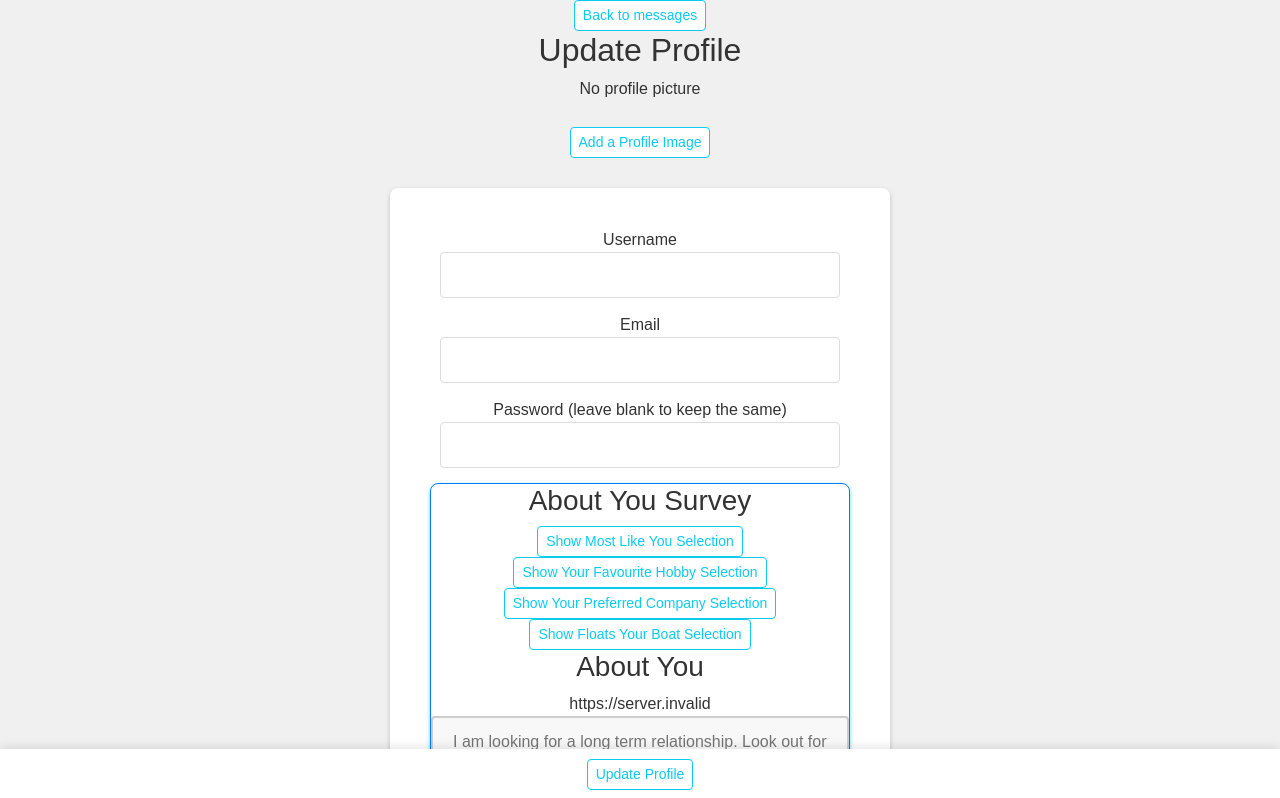
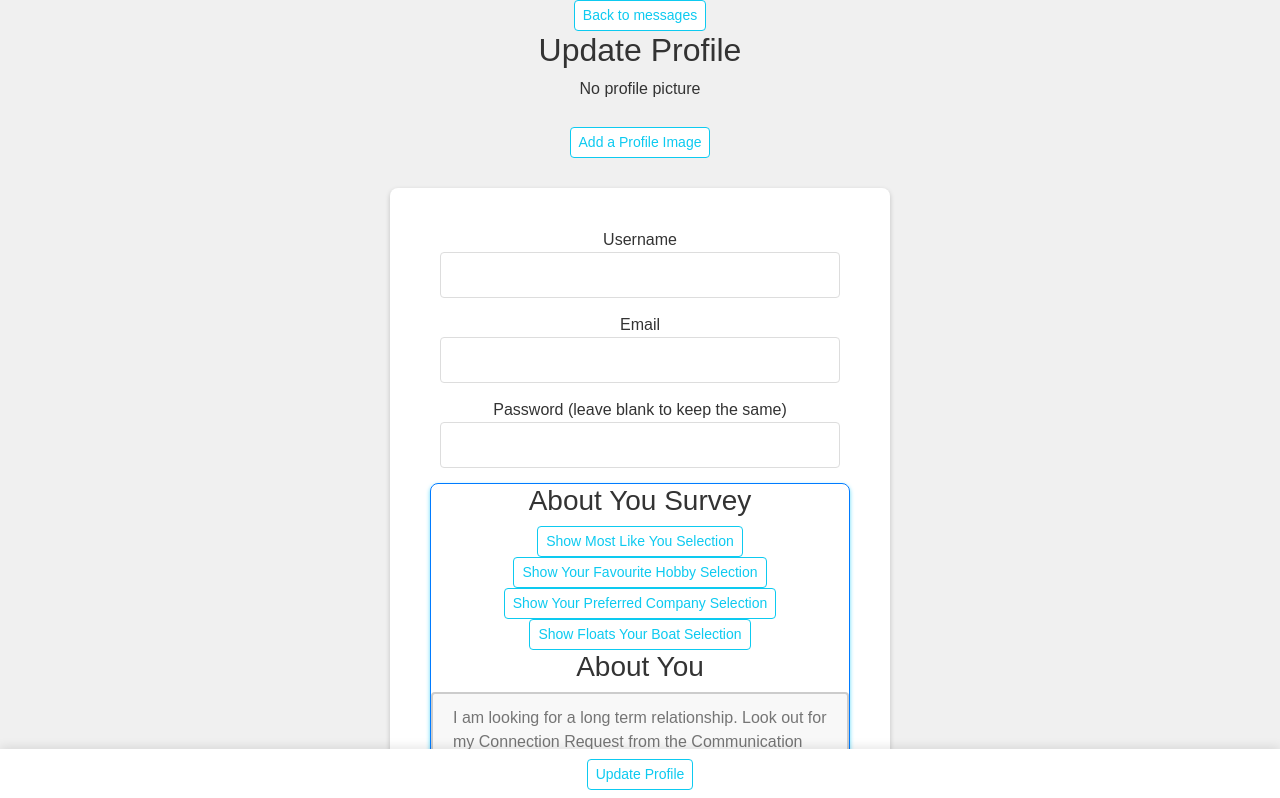
Before and after one commit to CTHOMAS-DEVELOPMENT/connectedengaged, a React (Create React App) app: page /profile in a window 1280 px wide. Shown: the top 798 px of the page. Built offline with nearby package versions, Linux system fonts and the light colour scheme; no server answers; a web font is replaced by a local one.

Commit message:
REACT_APP_BACKEND_URL test

```diff
--- a/src/TextEntry/TextEntry.js
+++ b/src/TextEntry/TextEntry.js
@@ -50,7 +50,6 @@ const TextEntry = ({ userId, submissionId, onPostSubmit }) => {
     <div className="text-entry">
       <form onSubmit={handleSubmit}>
         <div className="text-input-and-button">
-        <span>{process.env.REACT_APP_BACKEND_URL}</span>
           <textarea
             value={textContent}
             onChange={(e) => setTextContent(e.target.value)}
--- a/src/UpdateProfile/UpdateProfile.js
+++ b/src/UpdateProfile/UpdateProfile.js
@@ -424,7 +424,6 @@ const UpdateProfile = () => {
 
             <div>
               <h3 className="font-style-4">About You</h3>
-              <span>{process.env.REACT_APP_BACKEND_URL}</span>
               <textarea
                 id="aboutYou"
                 name="aboutYou"
```
